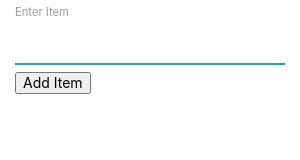
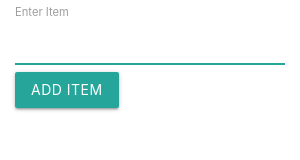
Before and after one commit to timothy-o-johnson/electron-shoppinglist, an Electron app: page shoppinglist/addWindow.html in a window 300 px wide. Drawn offline with nearby package versions, Linux system fonts and the light colour scheme.

Commit message:
prettied up the button

```diff
--- a/shoppinglist/addWindow.html
+++ b/shoppinglist/addWindow.html
@@ -14,7 +14,7 @@
         <label>Enter Item</label>
         <input type="text" id="item" autofocus>
       </div>
-      <button type="submit">Add Item</button>
+      <button class="btn waves-effect waves-light" type="submit">Add Item</button>
     </form>
   </div>
   <script>
```
